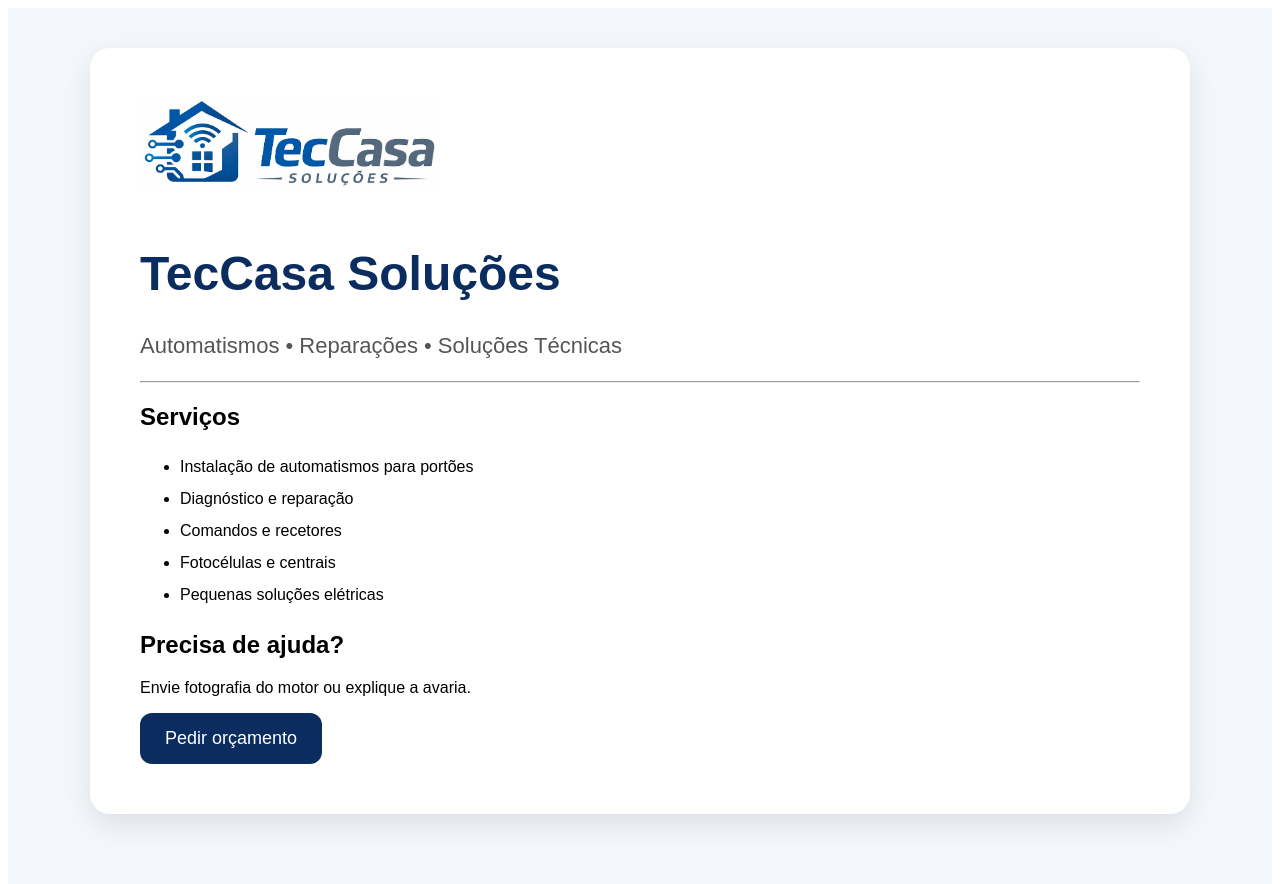
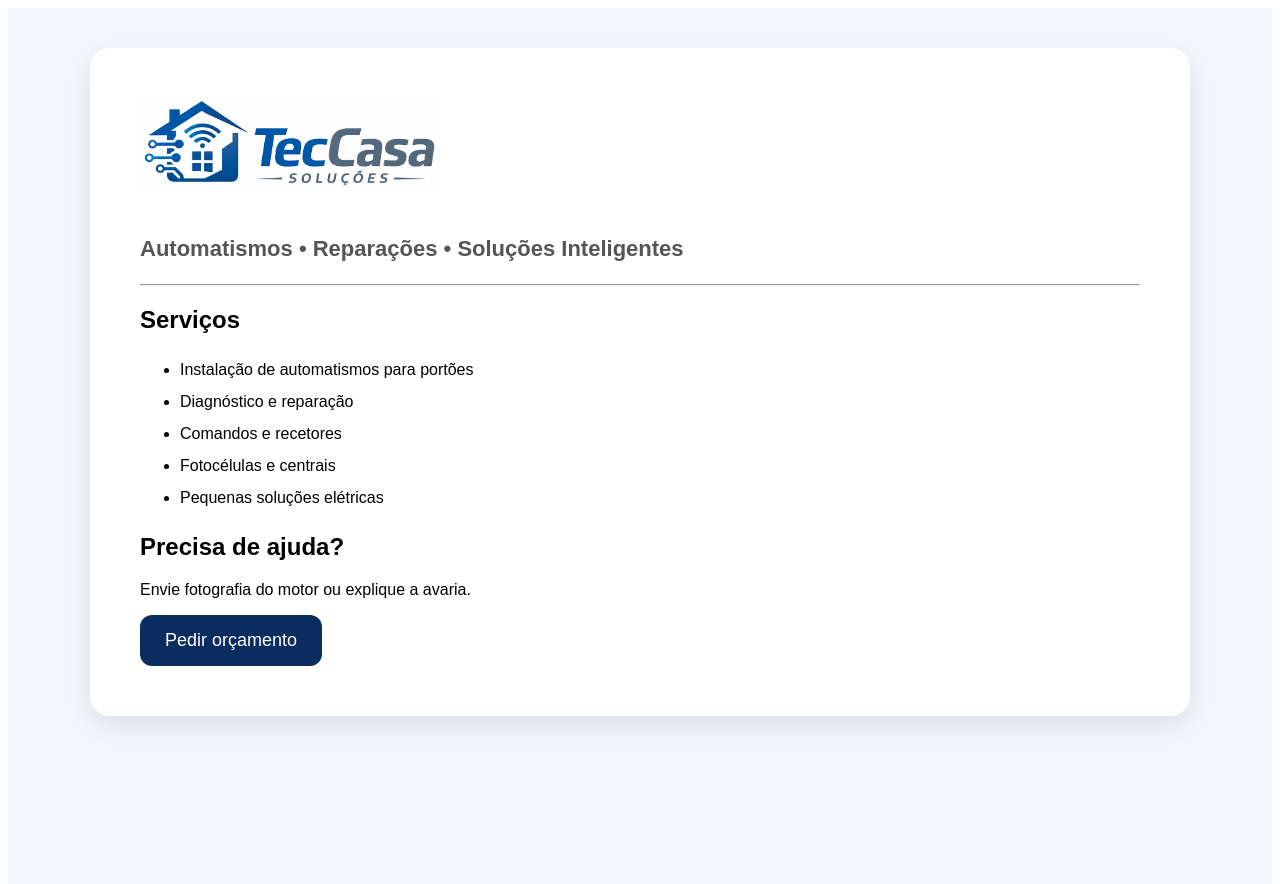
Before and after one commit to andrecorreiaauto-bit/teccasa-site, a Next.js app: page / in a window 1280 px wide. Shown: the top 884 px of the page. Built offline with nearby package versions, Linux system fonts and the light colour scheme.

Commit message:
Update index.js

```diff
--- a/pages/index.js
+++ b/pages/index.js
@@ -24,19 +24,13 @@ export default function Home() {
   }}
 />
 
-<h1 style={{
-  color:"#0b2c5f",
-  fontSize:"48px"
+<p style={{
+  fontSize:"22px",
+  color:"#555",
+  fontWeight:"bold"
 }}>
-TecCasa Soluções
-</h1>
-
-        <p style={{
-          fontSize:"22px",
-          color:"#555"
-        }}>
-          Automatismos • Reparações • Soluções Técnicas
-        </p>
+Automatismos • Reparações • Soluções Inteligentes
+</p>
 
         <hr/>
 
```
